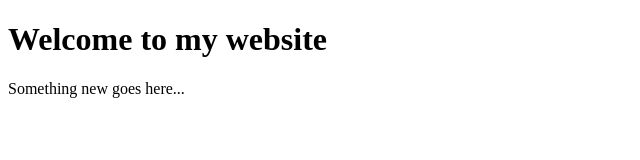
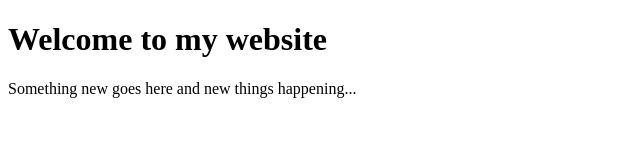
Before and after one commit to m-usama-dev/test-project, a plain HTML site: page index.html in a window 1280 px wide. Shown: the whole page, without its empty margins (0-640 px from the left). Drawn offline with Linux system fonts and the light colour scheme.

Commit message:
update paragraph

```diff
--- a/index.html
+++ b/index.html
@@ -9,7 +9,7 @@
 
 <body>
     <h1>Welcome to my website</h1>
-    <p>Something new goes here...</p>
+    <p>Something new goes here and new things happening...</p>
 </body>
 
 </html>
```
